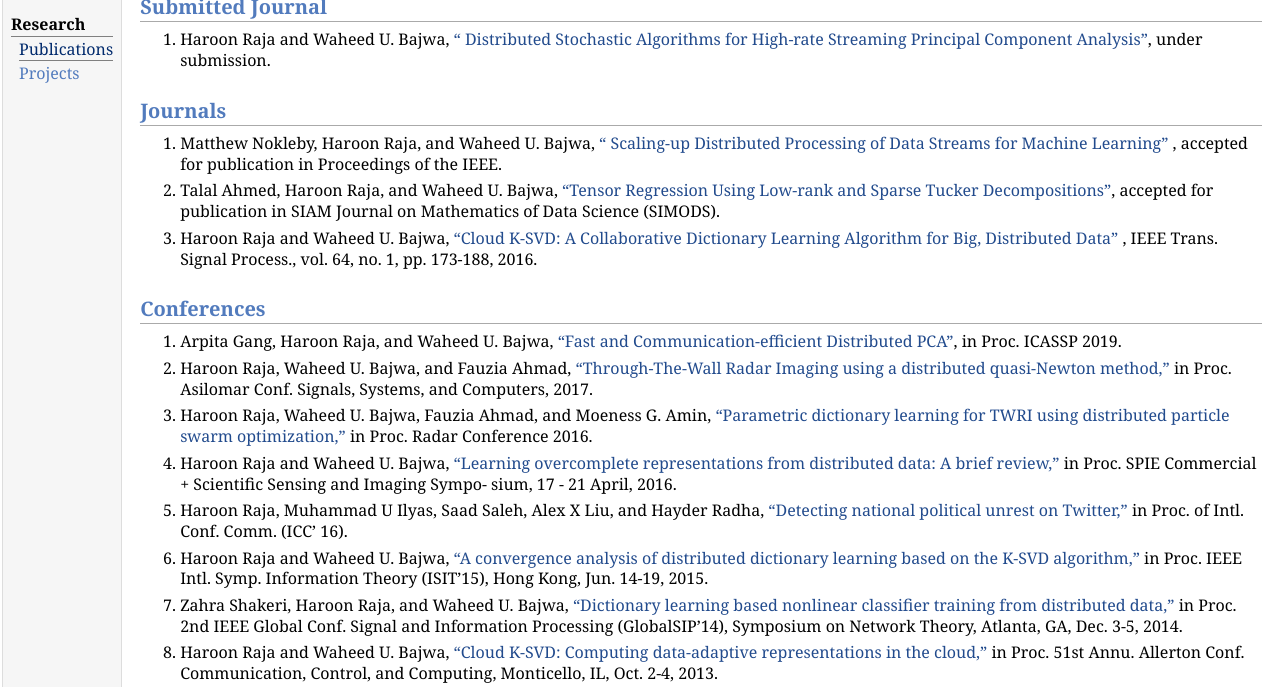
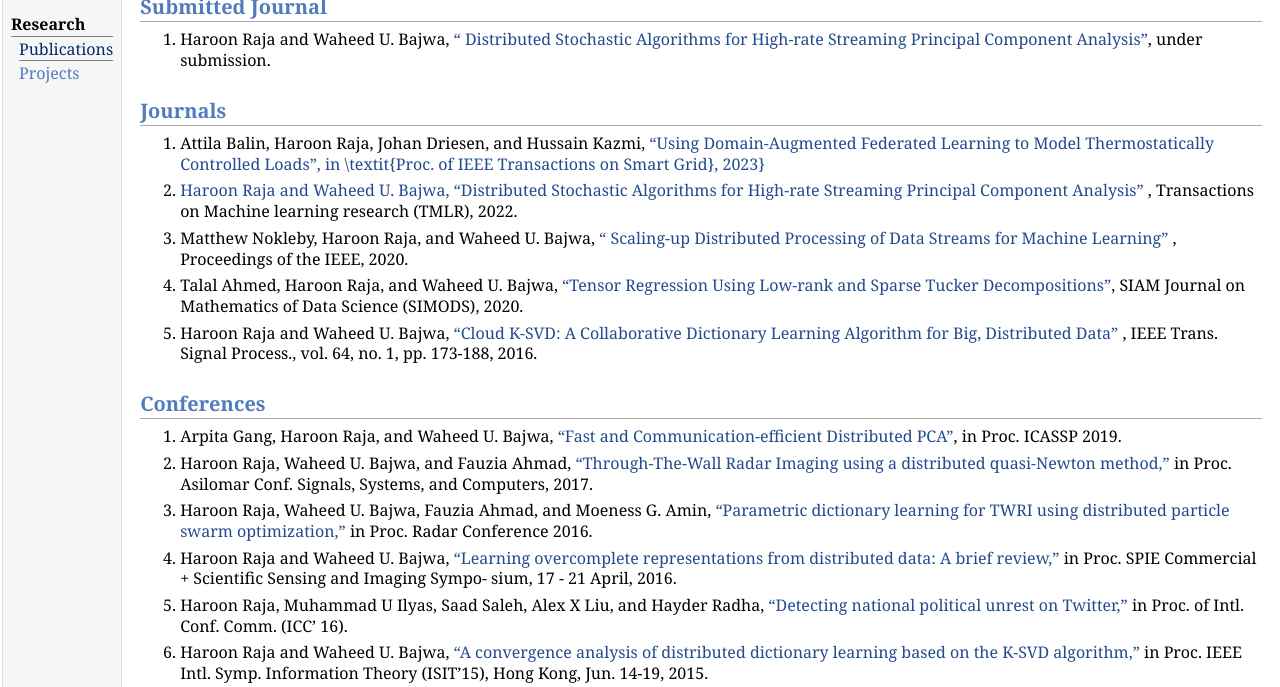
Before and after one commit to haroonraja01/haroonraja01.github.io, a plain HTML site: page Publications.html in a window 1280 px wide. Shown: the part 79-766 px from the top of the page. Drawn offline with Linux system fonts and the light colour scheme.

Commit message:
Update Publications.html

```diff
--- a/Publications.html
+++ b/Publications.html
@@ -31,16 +31,28 @@
 <h2>Journals</h2>
 <ol>
     <li>
+      <p>
+            Attila Balin, Haroon Raja, Johan Driesen, and Hussain Kazmi, <a href="https://ieeexplore.ieee.org/abstract/document/10040618">
+        &ldquo;Using Domain-Augmented Federated Learning to Model Thermostatically Controlled Loads&rdquo;,
+        in \textit{Proc. of IEEE Transactions on Smart Grid}, 2023}
+      </p>
+    </li>
+    <li>
+      <p>Haroon Raja and Waheed U. Bajwa, <a href="https://openreview.net/pdf?id=CExeD0jpB6">&ldquo;Distributed Stochastic Algorithms for High-rate Streaming Principal Component Analysis&rdquo;
+      </a>, Transactions on Machine learning research (TMLR), 2022.
+      </p>
+    </li>
+    <li>
         <p>
             Matthew Nokleby, Haroon Raja, and Waheed U. Bajwa, <a href="https://arxiv.org/pdf/2005.08854.pdf">
                 &ldquo; Scaling-up Distributed Processing of Data
                 Streams for Machine Learning&rdquo;
-            </a>, accepted for publication in Proceedings of the IEEE.
-
+            </a>, Proceedings of the IEEE, 2020.
         </p>
     </li>
+
     <li>
-        <p> Talal Ahmed, Haroon Raja, and Waheed U. Bajwa, <a href="https://arxiv.org/abs/1911.03725">&ldquo;Tensor Regression Using Low-rank and Sparse Tucker Decompositions&rdquo;</a>, accepted for publication in SIAM Journal on Mathematics of Data Science (SIMODS).
+        <p> Talal Ahmed, Haroon Raja, and Waheed U. Bajwa, <a href="https://arxiv.org/abs/1911.03725">&ldquo;Tensor Regression Using Low-rank and Sparse Tucker Decompositions&rdquo;</a>, SIAM Journal on Mathematics of Data Science (SIMODS), 2020.
         </p>
     </li>
     <li>
```
